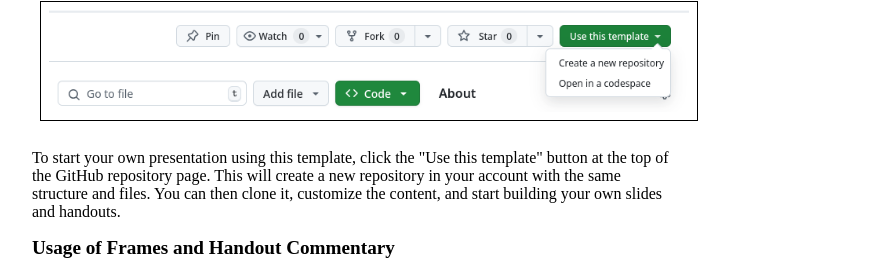
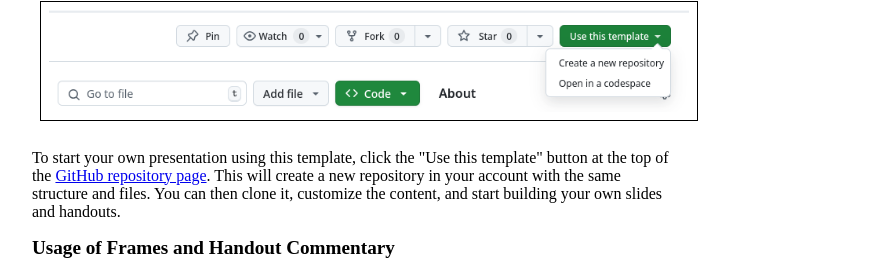
Before and after one commit to michal-h21/tex4ht-presentation, a plain HTML site: page index.html in a window 1280 px wide. Shown: the part 975-1246 px from the top of the page, without its empty margins (234-1129 px from the left). Drawn offline with Linux system fonts and the light colour scheme.

Commit message:
deploy: b414aa1c17c5b1026db720ee4e66b1bc1114f7c1

```diff
--- a/index.html
+++ b/index.html
@@ -98,7 +98,7 @@
 </p><!-- l. 67 --><p class='noindent'>
 </p><!-- l. 67 --><p class='indent'>   <img alt='PIC' src='img/template-use.png' />
 </p><!-- l. 70 --><p class='noindent'>To start your own presentation using this template, click the "Use this template"
-button at the top of the GitHub repository page. This will create a new repository in
+button at the top of the  <a href='https://github.com/michal-h21/tex4ht-presentation'>GitHub repository page</a>. This will create a new repository in
 your account with the same structure and files. You can then clone it, customize the
 content, and start building your own slides and handouts.
 <a id='x1-5001r3'></a>
```
